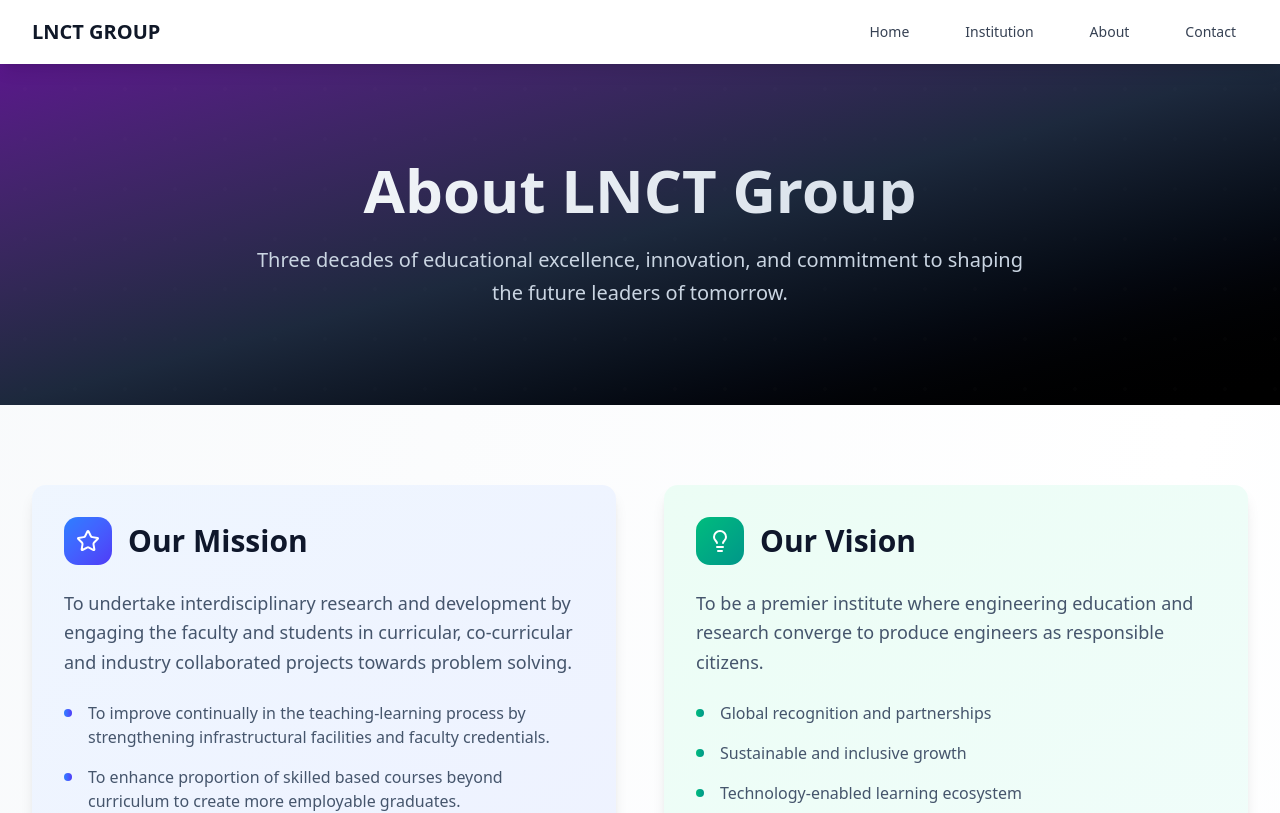
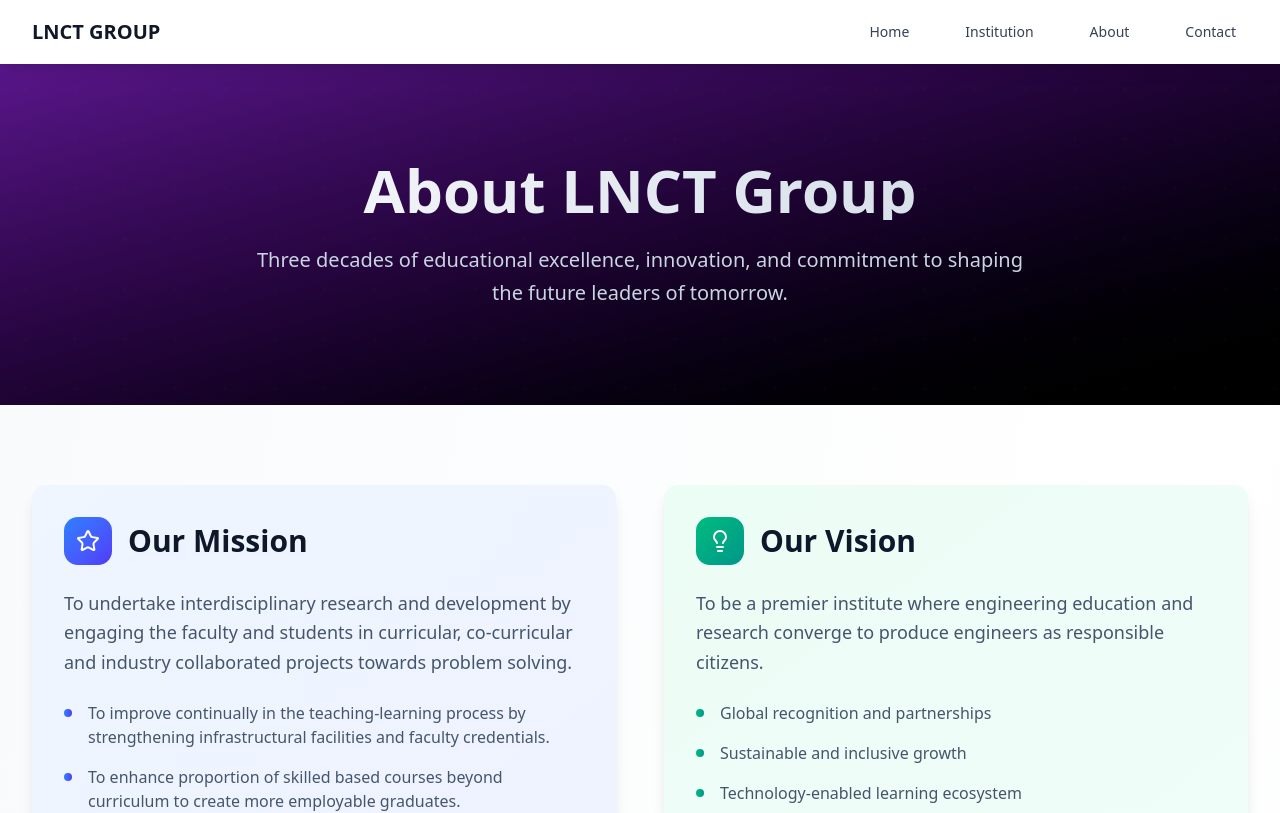
Before and after one commit to Rahuldeshmukh1108/frontend, a Next.js app: page /about in a window 1280 px wide. Shown: the top 813 px of the page. Built offline with nearby package versions, Linux system fonts and the light colour scheme.

Commit message:
bg colour change

```diff
--- a/app/about/page.tsx
+++ b/app/about/page.tsx
@@ -128,7 +128,7 @@
       <Navbar />
 
       {/* Hero Section */}
-      <section className="relative bg-gradient-to-br from-purple-900 via-slate-800 to-black text-white py-24 overflow-hidden">
+      <section className="relative bg-gradient-to-br from-purple-900 to-black text-white py-24 overflow-hidden">
         <div className="absolute inset-0 opacity-10">
           <div
             className="absolute inset-0"
--- a/app/contact/page.tsx
+++ b/app/contact/page.tsx
@@ -186,7 +186,7 @@
       <Navbar />
 
       {/* Hero Section */}
-      <section className="relative bg-gradient-to-br from-purple-900 via-slate-800 to-black text-white py-24 overflow-hidden">
+      <section className="relative bg-gradient-to-br from-purple-900 to-black text-white py-24 overflow-hidden">
         <div className="absolute inset-0 opacity-10">
           <div
             className="absolute inset-0"
--- a/components/user/footer.tsx
+++ b/components/user/footer.tsx
@@ -3,7 +3,7 @@
 
 export default function Footer() {
   return (
-    <footer className="bg-gray-900 text-white">
+    <footer className="bg-gradient-to-br from-purple-950 to-black text-white">
       <div className="max-w-7xl mx-auto px-4 sm:px-6 lg:px-8 py-16">
         <div className="grid grid-cols-1 md:grid-cols-2 lg:grid-cols-4 gap-8">
           {/* Brand */}
```
Also changed, not shown: public/images/lnctlogo.jpeg (added), public/images/logo.jpg (deleted).
